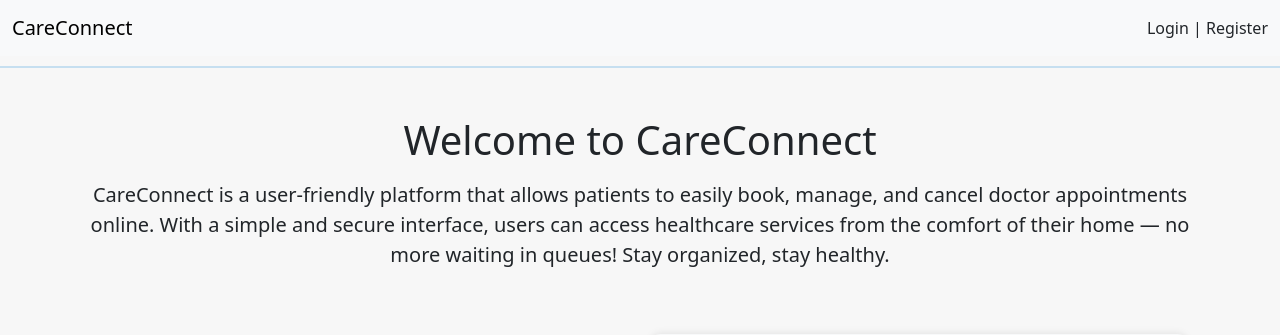
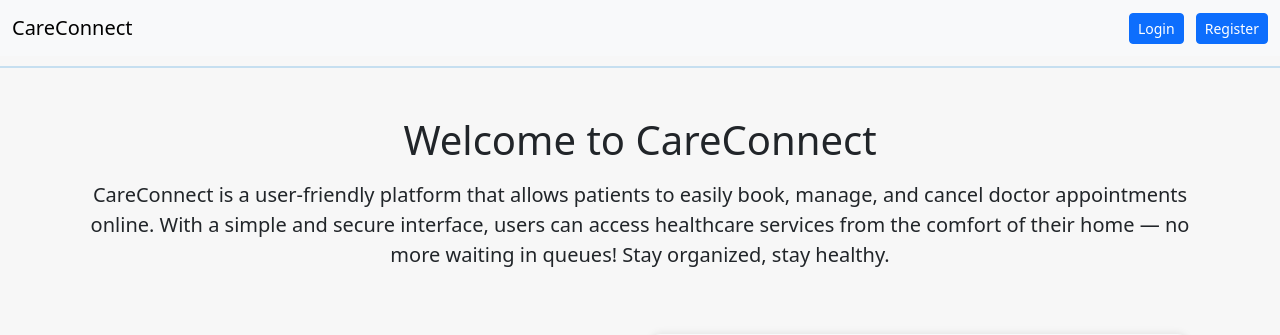
Before and after one commit to Yash-git2/echanneling, a Django app: page / in a window 1280 px wide. Shown: the top 335 px of the page. Run offline with Django 5.2, Linux system fonts and the light colour scheme; tables that the repository leaves empty hold one stand-in row (values such as "Sample post").

Commit message:
Final commit - CSS styling

```diff
--- a/templates/base.html
+++ b/templates/base.html
@@ -27,9 +27,10 @@
                         <button type="submit" class="btn btn-primary">Logout</button>
                     </form>
                 {% else %}
-                    <a class="nav-link d-inline" href="/login/">Login | </a>
-                    <a class="nav-link d-inline" href="/register/">Register </a>
+                    <a href="/login/" class="btn btn-primary btn-sm me-2">Login</a>
+                    <a href="/register/" class="btn btn-primary btn-sm">Register</a>
                 {% endif %}
+
             </div>
 
 
--- a/templates/dashboard.html
+++ b/templates/dashboard.html
@@ -28,7 +28,7 @@
         {% for appointment in appointments %}
             <li class="list-group-item">
                 <strong>Doctor:</strong> {{ appointment.doctor.name }} <br>
-                <strong>Hospital:</strong> {{ appointment.doctor.hospital }}<br>
+<!--            <strong>Hospital:</strong> {{ appointment.doctor.hospital }}<br> -->
                 <strong>Date:</strong> {{ appointment.date }} <br>
                 <strong>Time:</strong> {{ appointment.time_slot }} <br>
 
```
Also changed, not shown: templates/appointment_booking.html (+4 -4 lines), templates/reschedule_appointment.html (+9 -7 lines), db.sqlite3.
